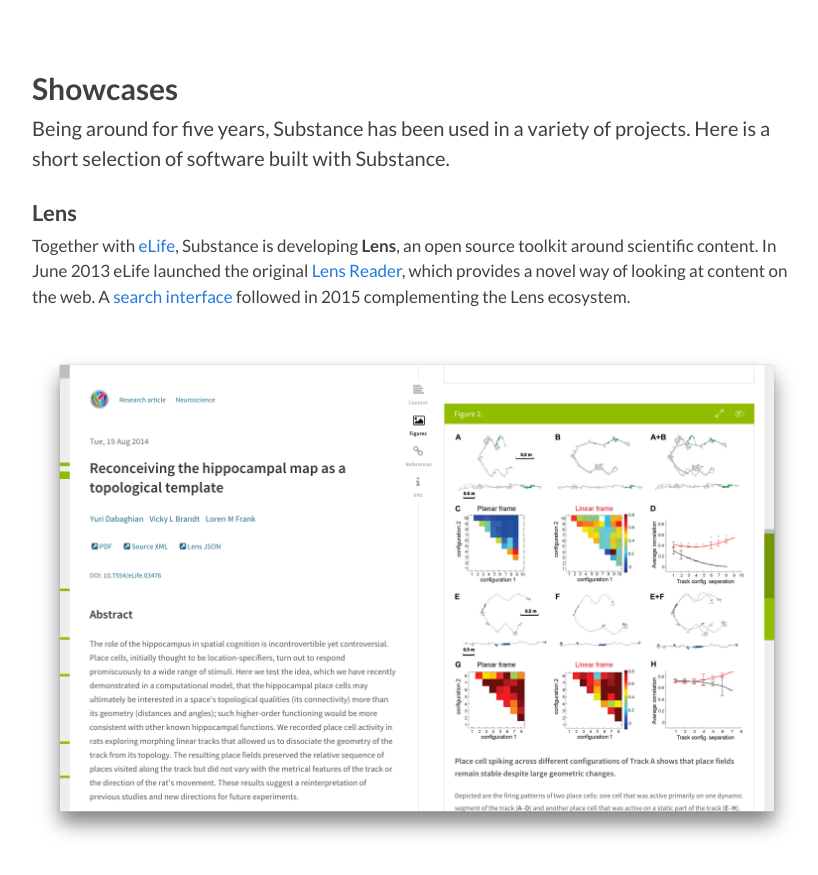
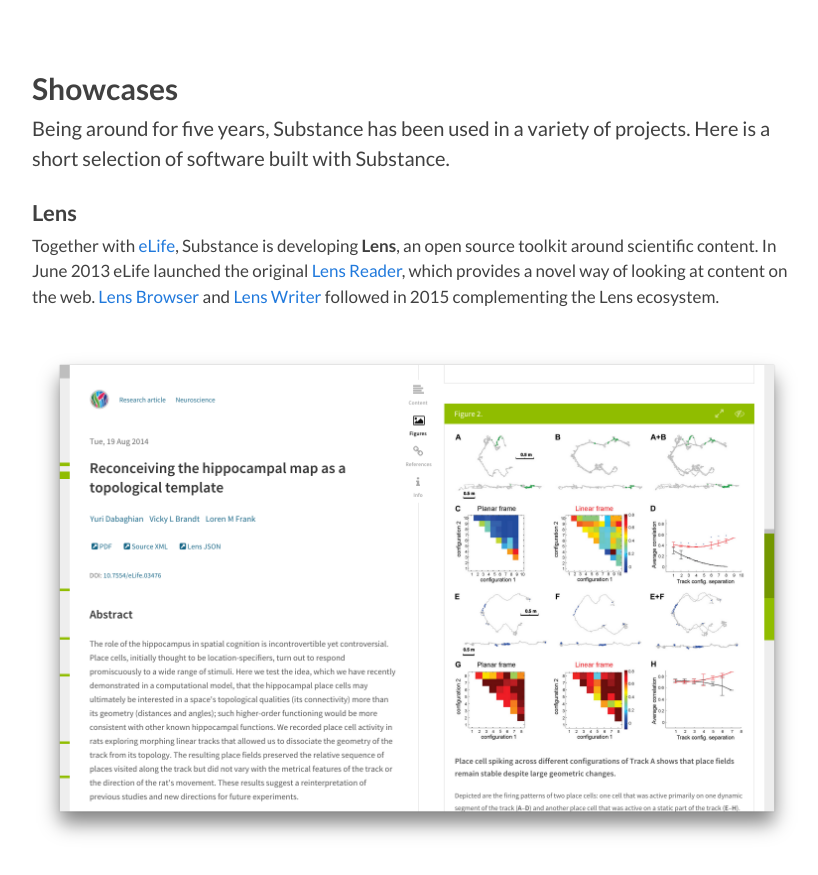
Before and after one commit to substance/substance.github.com, a Jekyll site: the page built from index.html, in a window 1280 px wide and 900 px high, scrolled down 1024 px. Shown: the top 875 px of the window, without its empty margins (223-1041 px from the left). Built offline with Jekyll 4.4.1, drawn with Linux system fonts in a browser that asks for light colours; nearby versions of some CDN libraries; some of the changed text lies outside the part shown.

Commit message:
Update Substance.io website.

```diff
--- a/index.html
+++ b/index.html
@@ -38,7 +38,7 @@
   <div class="project">
     <div class="about">
       <h3>Lens</h3>
-      Together with <a href="http://elifesciences.org">eLife</a>, Substance is developing <strong>Lens</strong>, an open source toolkit around scientific content. In June 2013 eLife launched the original <a href="http://elifesciences.org/elife-news/lens">Lens Reader</a>, which provides a novel way of looking at content on the web. A <a href="https://medium.com/@_mql/self-host-a-scientific-journal-with-elife-lens-f420afb678aa">search interface</a> <!--and a scientific editor --> followed in 2015 complementing the Lens ecosystem.
+      Together with <a href="http://elifesciences.org">eLife</a>, Substance is developing <strong>Lens</strong>, an open source toolkit around scientific content. In June 2013 eLife launched the original <a href="http://elifesciences.org/elife-news/lens">Lens Reader</a>, which provides a novel way of looking at content on the web. <a href="https://medium.com/@_mql/self-host-a-scientific-journal-with-elife-lens-f420afb678aa">Lens Browser</a> and <a href="http://substance.io/lens-writer">Lens Writer</a> followed in 2015 complementing the Lens ecosystem.
     </div>
     <div class="image">
       <img src="images/lens.png"/>
@@ -69,6 +69,11 @@
   <h2>Publications</h2>
   <p class="large">Here is a miscellaneous collection of publications, related to Substance and digital publishing in general.</p>
   <div class="publications">
+    <div class="publication">
+      <div class="title large"><a href="https://medium.com/@_mql/produce-a-scientific-paper-with-lens-writer-d0fc75d11919">Produce a scientific paper with Lens Writer</a></div>
+      <div class="meta small">Michael Aufreiter on September 4 2015</div>
+    </div>
+
     <div class="publication">
       <div class="title large"><a href="https://medium.com/@_mql/self-host-a-scientific-journal-with-elife-lens-f420afb678aa">Self-host a scientific journal with eLife Lens</a></div>
       <div class="meta small">Michael Aufreiter on April 14 2015</div>
```
